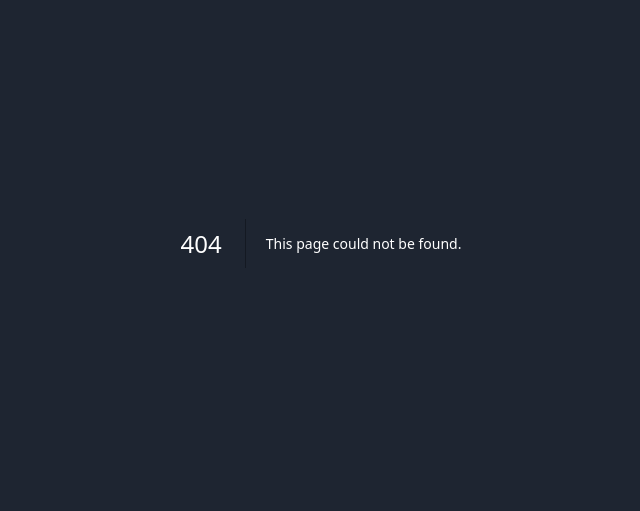
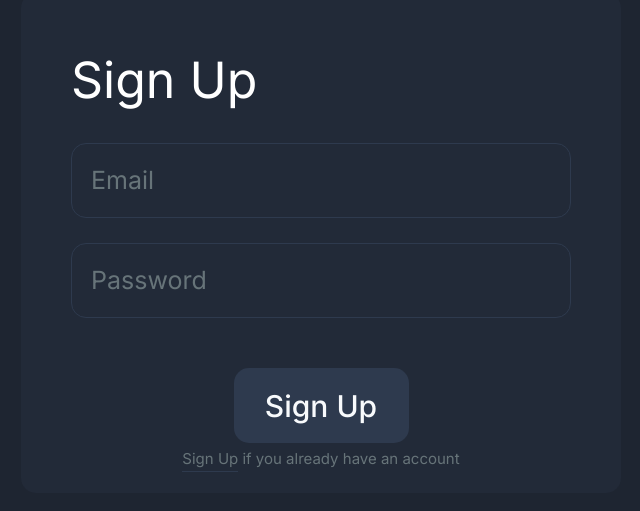
Before and after one commit to BHapppy/collectionAI, a Next.js app: page /auth in a window 1280 px wide. Before the commit this address had no page. Shown: the part 157-668 px from the top of the page, without its empty margins (369-1009 px from the left). Built offline with nearby package versions, Linux system fonts and the light colour scheme.

Commit message:
создана страница регистрации(без useForm и без обработки ошибок)

```diff
--- /dev/null
+++ b/src/SCSS/_mixins.scss
@@ -0,0 +1,13 @@
+@mixin flex-center{
+    display: flex;
+    justify-content: center;
+    align-items: center;
+}
+
+
+@mixin flex-column-center{
+    display: flex;
+    justify-content: center;
+    align-items: center;
+    flex-direction: column;
+}
--- /dev/null
+++ b/src/app/auth/auth.module.scss
@@ -0,0 +1,12 @@
+@import '@/SCSS/mixins';
+@import '@/SCSS/variables';
+.auth_container{
+    @include flex-center;
+    width: 100%;
+    height: 100%;
+}
+
+.submit_button:hover{
+    opacity: 0.7;
+
+}
--- /dev/null
+++ b/src/app/auth/page.tsx
@@ -0,0 +1,15 @@
+import {FC} from 'react';
+import cl from './auth.module.scss';
+import AuthMenu from '../modules/authMenu/authMenu';
+
+
+
+const Auth: FC = ({}) => {
+
+    return (
+        <div className={cl.auth_container} >
+            <AuthMenu/>
+        </div>
+    );
+}
+export default Auth
--- a/src/app/globals.css
+++ b/src/app/globals.css
@@ -77,9 +77,12 @@
 .main {
   --bg-color: #1E2531;
 
-  padding-left: 100px;
-  min-height: 100vh;
+  padding: 50px;
+  padding-left: 150px;
   color: white;
 
   background-color: var(--bg-color);
 }
+.main,body,html{
+  height: 100%;
+}
--- /dev/null
+++ b/src/app/modules/authMenu/authMenu.module.scss
@@ -0,0 +1,107 @@
+@import '../../../SCSS/variables';
+@import '../../../SCSS/mixins';
+
+.auth_menu{
+    @include flex-center;
+    transition:height 250ms;
+    align-items: start;
+    border-radius: 15px;
+    width: 600px;
+    padding-top: 50px;
+    padding-bottom: 10px;
+    background-color: $moduleColor;
+    overflow: hidden;
+}
+
+.auth_menu.sign_in{
+    height: 500px;
+
+}
+
+.auth_menu.sign_up{
+    height:700px;
+
+}
+
+.input{
+    font-size: clamp(18px,6vw,25px);
+    background-color: transparent;
+    width: 100%;
+    height: 75px;
+    border-radius: 15px;
+    border: 1px solid $ItemColor;
+}
+
+.input:focus-visible{
+    box-shadow: none;
+    outline: none;
+
+}
+
+
+.relative_container{
+    @include flex-center;
+    position: relative;
+    margin-top: 25px;
+    width: 100%;
+
+}
+
+.logotype{
+    font-size: 50px;
+}
+
+.form_container{
+    width: 100%;
+    padding: 0px 50px;
+}
+
+.submit_container{
+    @include flex-column-center;
+    margin-top:50px;
+    gap:5px
+
+}
+
+.submit_button{
+    background-color: $ItemColor;
+    border-radius: 15px;
+    font-size: clamp(20px,7vw,30px);
+    width: 175px;
+    height: 75px;
+    transition: opacity 200ms;
+}
+.submit_button:hover{
+    background-color: $ItemColor;
+    opacity: 0.7;
+}
+
+.footer_text{
+
+    font-size: 15px;
+    color:$fontColor;
+}
+
+.label{
+    font-size: clamp(17px,5vw,25px);
+    color:$fontColor;
+    position: absolute;
+    left: 20px;
+    pointer-events: none;
+    transition:transform 250ms;
+}
+
+.toggle{
+    display: inline-block;
+    transition: transform 250ms;
+    cursor: pointer;
+    border-bottom: 1px solid $ItemColor;
+}
+.toggle:hover{
+    transform: translateY(-5px);
+
+}
+
+.label.onFocus{
+   transform: translateY(-40px);
+}
--- /dev/null
+++ b/src/app/modules/authMenu/authMenu.tsx
@@ -0,0 +1,39 @@
+'use client'
+import { FC, MouseEvent, useState } from 'react'
+import cl from './authMenu.module.scss'
+import SignIn from '@/components/signIn/signIn'
+import SignUp from '@/components/signUp/signUp'
+import { Button } from '@/components/ui/button'
+const AuthMenu: FC = () => {
+	const [isSignUp, setIsSignUp] = useState(false)
+	const choice = isSignUp ? 'Sign In' : 'Sign Up'
+	function submit(e: MouseEvent<HTMLButtonElement> ) {
+		e.preventDefault()
+	}
+	return (
+		<div className={`${cl.auth_menu} ${isSignUp ? cl.sign_up : cl.sign_in}`}>
+			<form className={cl.form_container}>
+				<h1 className={cl.logotype}>{choice}</h1>
+				{!isSignUp && <SignIn/>}
+				{isSignUp && <SignUp/>}
+				<div className={cl.submit_container}>
+					<Button className={cl.submit_button} onClick={submit}>{choice}</Button>
+					<p className={cl.footer_text}>
+						<span
+							onClick={() => setIsSignUp(prev => !prev)}
+							className={cl.toggle}
+						>
+							{choice}
+						</span>
+
+						{isSignUp
+							? " if you don't have an account yet."
+							: ' if you already have an account'}
+					</p>
+				</div>
+			</form>
+		</div>
+	)
+}
+
+export default AuthMenu
--- /dev/null
+++ b/src/components/signIn/signIn.tsx
@@ -0,0 +1,56 @@
+import { ChangeEvent, FC, useState } from 'react'
+import cl from '@/app/modules/authMenu/authMenu.module.scss'
+import { Input } from '@/components/ui/input'
+
+
+
+
+const SignIn: FC = ({}) => {
+	const [emailValue, setEmailValue] = useState('')
+	const [passwordValue, setPasswordValue] = useState('')
+	function onInput(e: ChangeEvent<HTMLInputElement>) {
+		switch (e.target.id) {
+			case 'email':
+				setEmailValue(e.target.value)
+				break
+			case 'password':
+				setPasswordValue(e.target.value)
+				break
+		}
+	}
+	return (
+		<>
+			<div className={cl.relative_container}>
+				<Input
+					className={cl.input}
+					id='email'
+					onInput={onInput}
+					value={emailValue}
+				/>
+				<label
+					htmlFor='email'
+					className={`${cl.label} ${emailValue.length ? cl.onFocus : ''}`}
+				>
+					Email
+				</label>
+			</div>
+			<div className={cl.relative_container}>
+				<Input
+					className={cl.input}
+					id='password'
+					onInput={onInput}
+					value={passwordValue}
+				/>
+				<label
+					htmlFor='password'
+					className={`${cl.label} ${passwordValue.length ? cl.onFocus : ''}`}
+				>
+					Password
+				</label>
+			</div>
+
+		</>
+	)
+}
+
+export default SignIn
--- /dev/null
+++ b/src/components/signUp/signUp.tsx
@@ -0,0 +1,94 @@
+import { ChangeEvent, FC, useState } from 'react'
+import cl from '@/app/modules/authMenu/authMenu.module.scss'
+import { Input } from '@/components/ui/input'
+
+
+
+const SignUp: FC = ({}) => {
+	const [emailValue, setEmailValue] = useState('')
+	const [passwordValue, setPasswordValue] = useState('')
+	const [confirmPasswordValue, setConfirmPasswordValue] = useState('')
+	const [usernameValue, setUsernameValue] = useState('')
+
+	function onInput(e: ChangeEvent<HTMLInputElement>) {
+		switch (e.target.id) {
+			case 'email':
+				setEmailValue(e.target.value)
+				break
+			case 'password':
+				setPasswordValue(e.target.value)
+				break
+			case 'username':
+				setUsernameValue(e.target.value)
+				break
+			case 'confirmPassword':
+				setConfirmPasswordValue(e.target.value)
+				break
+		}
+	}
+	return (
+		<>
+			<div className={cl.relative_container}>
+				<Input
+					className={cl.input}
+					id='email'
+					onInput={onInput}
+					value={emailValue}
+				/>
+				<label
+					htmlFor='email'
+					className={`${cl.label} ${emailValue.length ? cl.onFocus : ''}`}
+				>
+					Email
+				</label>
+			</div>
+			<div className={cl.relative_container}>
+				<Input
+					className={cl.input}
+					id='username'
+					onInput={onInput}
+					value={usernameValue}
+				/>
+				<label
+				htmlFor='username'
+					className={`${cl.label} ${usernameValue.length ? cl.onFocus : ''}`}
+				>
+					Username
+				</label>
+			</div>
+			<div className={cl.relative_container}>
+				<Input
+					className={cl.input}
+					id='password'
+					onInput={onInput}
+					value={passwordValue}
+				/>
+				<label
+					htmlFor='password'
+					className={`${cl.label} ${passwordValue.length ? cl.onFocus : ''}`}
+				>
+					Password
+				</label>
+			</div>
+			<div className={cl.relative_container}>
+				<Input
+					className={cl.input}
+					id='confirmPassword'
+					onInput={onInput}
+					value={confirmPasswordValue}
+				/>
+				<label
+				htmlFor='confirmPassword'
+					className={`${cl.label} ${
+						confirmPasswordValue.length ? cl.onFocus : ''
+					}`}
+				>
+					Password confirmation
+				</label>
+			</div>
+
+		</>
+	)
+}
+
+export default SignUp
--- /dev/null
+++ b/src/components/ui/input.tsx
@@ -0,0 +1,25 @@
+import * as React from "react"
+
+import { cn } from "@/lib/utils"
+
+export interface InputProps
+  extends React.InputHTMLAttributes<HTMLInputElement> {}
+
+const Input = React.forwardRef<HTMLInputElement, InputProps>(
+  ({ className, type, ...props }, ref) => {
+    return (
+      <input
+        type={type}
+        className={cn(
+          "flex h-10 w-full rounded-md border border-input bg-background px-3 py-2 text-sm ring-offset-background file:border-0 file:bg-transparent file:text-sm file:font-medium placeholder:text-muted-foreground focus-visible:outline-none focus-visible:ring-2 focus-visible:ring-ring focus-visible:ring-offset-2 disabled:cursor-not-allowed disabled:opacity-50",
+          className
+        )}
+        ref={ref}
+        {...props}
+      />
+    )
+  }
+)
+Input.displayName = "Input"
+
+export { Input }
```
